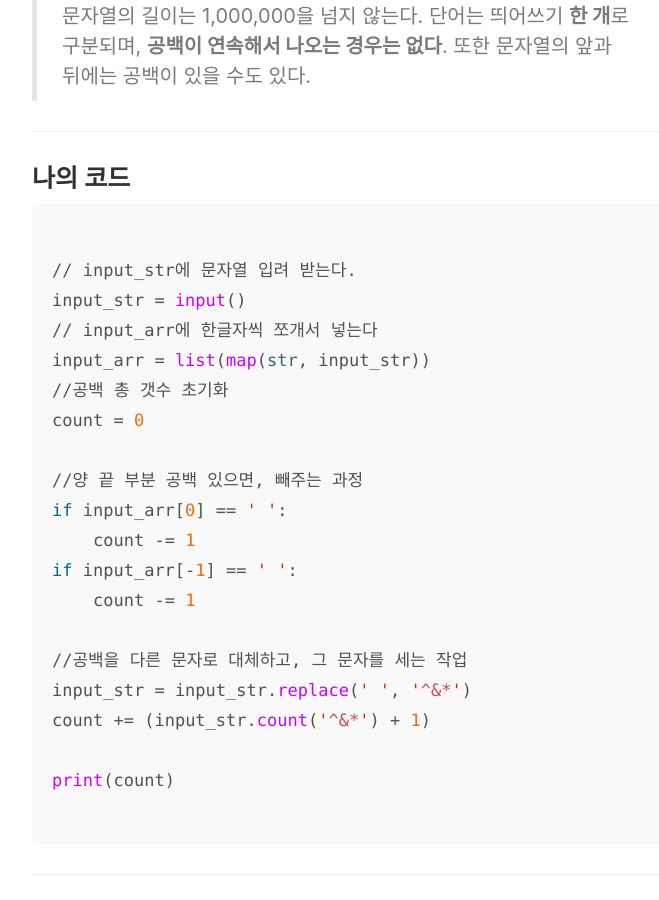
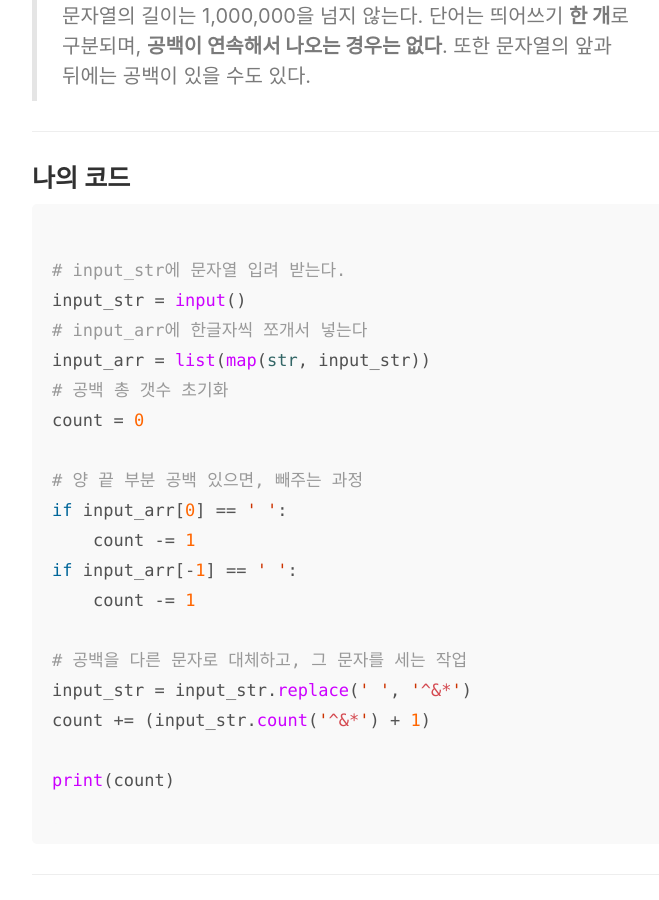
Before and after one commit to Coreenee/coreenee.github.io, a Jekyll site: the page built from _posts/2020-10-10-백준 1151(문제풀이).md, in a window 1280 px wide and 900 px high, scrolled down 589 px. Shown: the whole window, without its empty margins (258-917 px from the left). Built offline with Jekyll 4.4.1, drawn with Linux system fonts in a browser that asks for light colours; some of the changed text lies outside the part shown.

```diff
--- a/_posts/2020-10-11-백준 1151(문제풀이).md
+++ b/_posts/2020-10-10-백준 1151(문제풀이).md
@@ -14,20 +14,20 @@ title: BAEKJOON 1151
 
 ~~~python
 
-// input_str에 문자열 입려 받는다.
+# input_str에 문자열 입려 받는다.
 input_str = input()
-// input_arr에 한글자씩 쪼개서 넣는다
+# input_arr에 한글자씩 쪼개서 넣는다
 input_arr = list(map(str, input_str))
-//공백 총 갯수 초기화
+# 공백 총 갯수 초기화
 count = 0
 
-//양 끝 부분 공백 있으면, 빼주는 과정
+# 양 끝 부분 공백 있으면, 빼주는 과정
 if input_arr[0] == ' ':
     count -= 1
 if input_arr[-1] == ' ':
     count -= 1
 
-//공백을 다른 문자로 대체하고, 그 문자를 세는 작업
+# 공백을 다른 문자로 대체하고, 그 문자를 세는 작업
 input_str = input_str.replace(' ', '^&*')
 count += (input_str.count('^&*') + 1)
 
```
Also changed, not shown: _posts/2020-10-11-백준 1316(문제풀이).md (added, +94 -0 lines).
